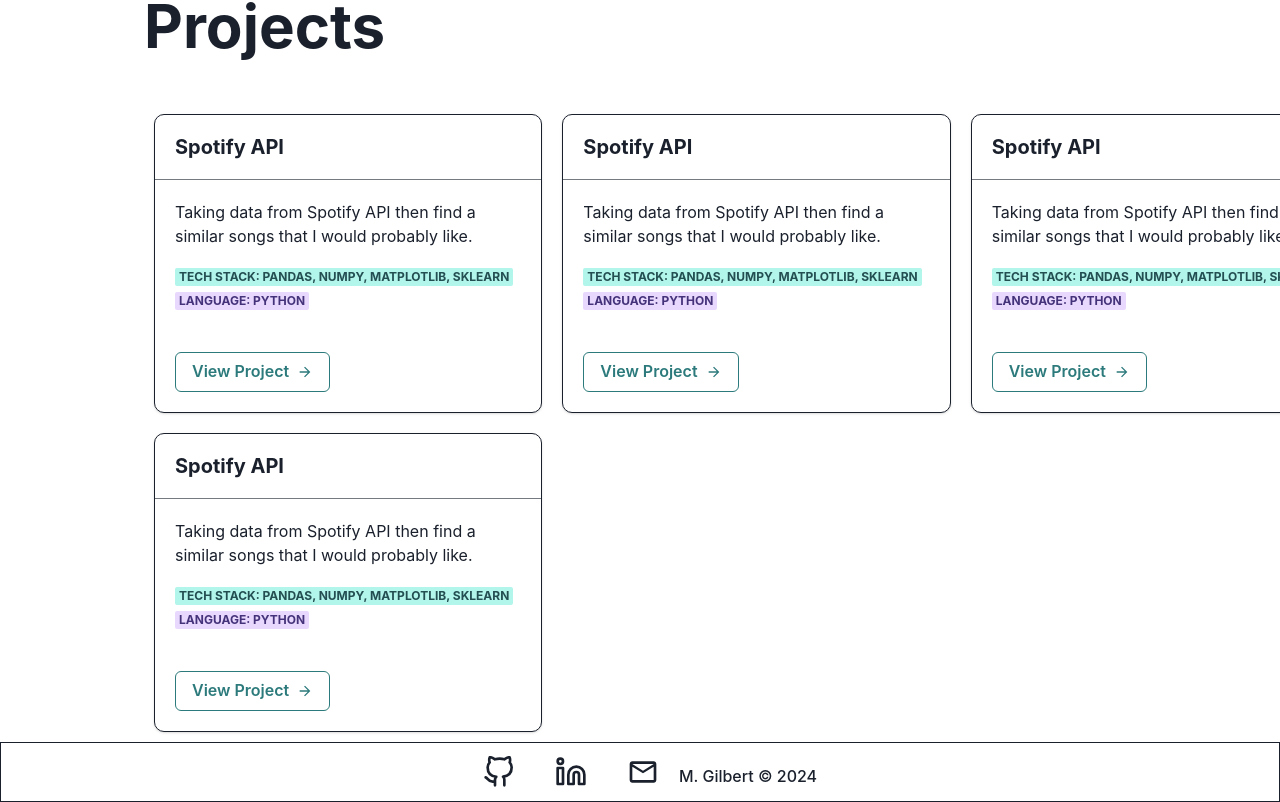
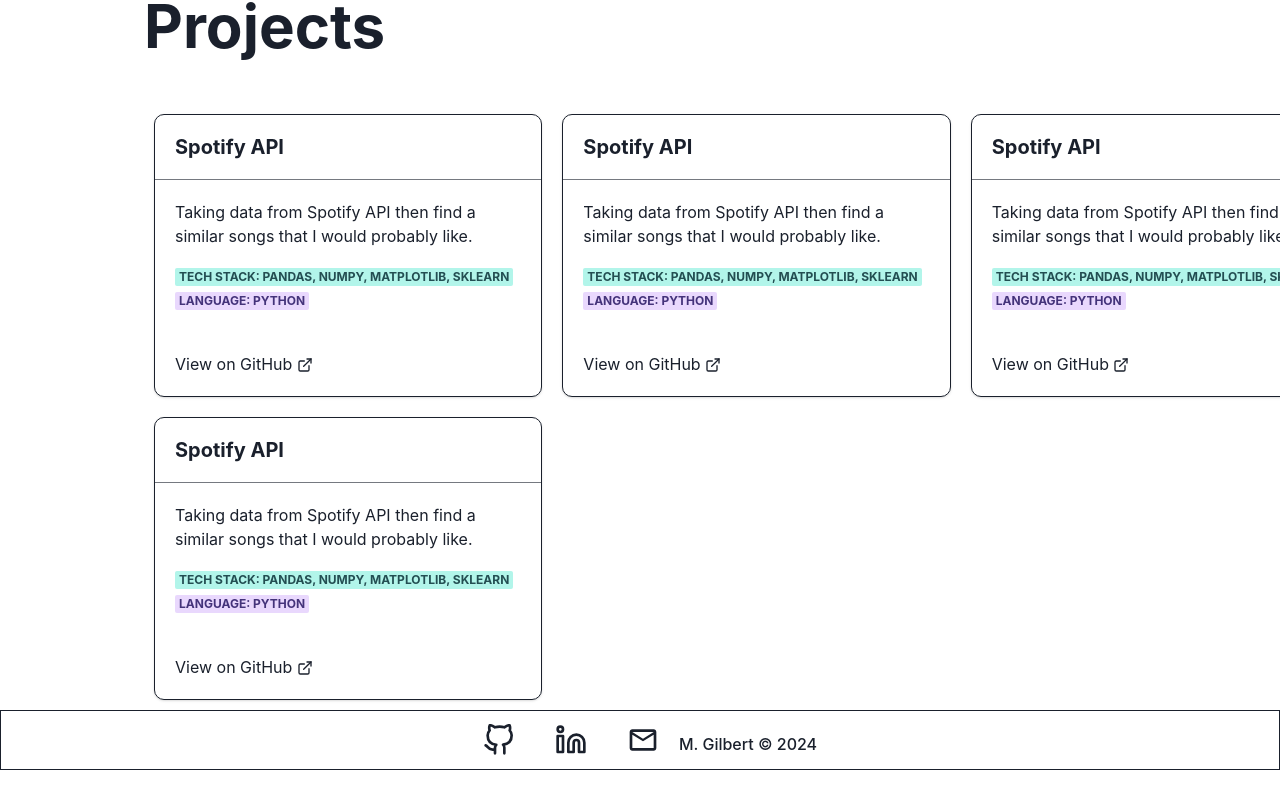
Before and after one commit to misterteri/personal-website-v2, a React (Create React App) app: page / in a window 1280 px wide. Shown: the part 3129-3931 px from the top of the page. After the commit the page ends 3899 px from the top, so only its background shows below. Built offline with nearby package versions, Linux system fonts and the light colour scheme.

Commit message:
feat: add missing link

```diff
--- a/src/components/ProjectCard.tsx
+++ b/src/components/ProjectCard.tsx
@@ -12,9 +12,10 @@
   CardFooter,
   Divider,
   effect,
+  Link,
 } from "@chakra-ui/react";
 
-import { ArrowForwardIcon } from "@chakra-ui/icons";
+import { ExternalLinkIcon } from "@chakra-ui/icons";
 
 interface ProjectCardProps {
   title: string;
@@ -54,13 +55,11 @@
         </Box>
       </CardBody>
       <CardFooter>
-        <Button
-          rightIcon={<ArrowForwardIcon />}
-          colorScheme="teal"
-          variant="outline"
-        >
-          View Project
-        </Button>
+        <LinkBox>
+          <Link href={link} isExternal>
+            View on GitHub <ExternalLinkIcon />
+          </Link>
+        </LinkBox>
       </CardFooter>
     </Card>
   );
```
